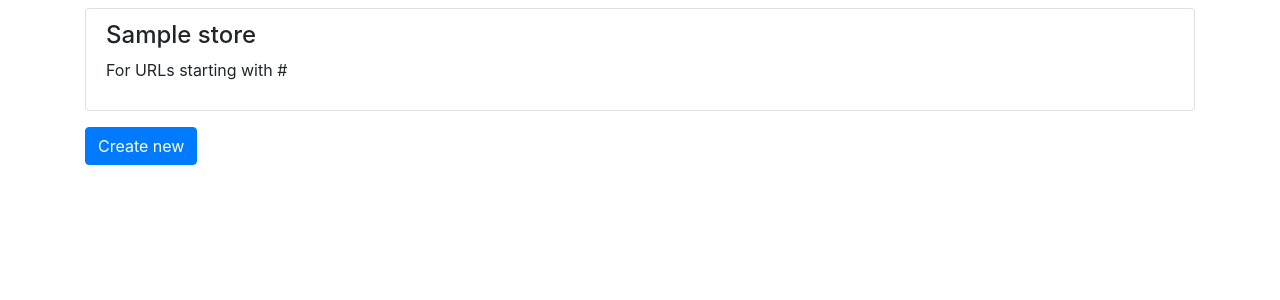
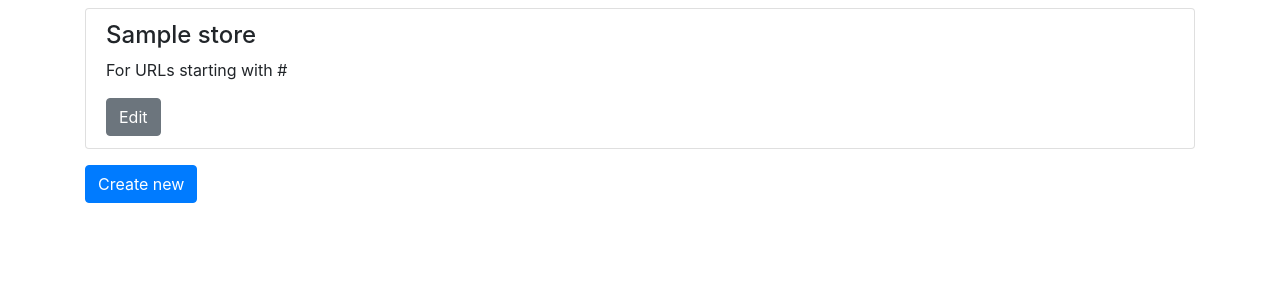
Before and after one commit to RyanSpadt/Python, a Flask app: template Item-Price-Alert/templates/stores/store_index.html in a window 1280 px wide. Shown: the part 48-348 px from the top of the page. Run offline with Flask 2, Linux system fonts and the light colour scheme; the template is opened without the code that fills it: most values are stand-ins (such as "Sample title", 1, 10 or a date in 2020); some libraries are stand-ins or nearby versions.

Commit message:
Button for editing added to store_index.html
-Added button to editing stores in store_index

```diff
--- a/Item-Price-Alert/templates/stores/store_index.html
+++ b/Item-Price-Alert/templates/stores/store_index.html
@@ -16,6 +16,11 @@
                 <p>
                     For URLs starting with {{ store.url_prefix }}
                 </p>
+
+                <a class="btn btn-secondary" href="{{ url_for('stores.edit_store', store_id=store._id) }}">
+                    Edit
+                </a>
+
             </div>
         {% endfor %}
     </div>
```
